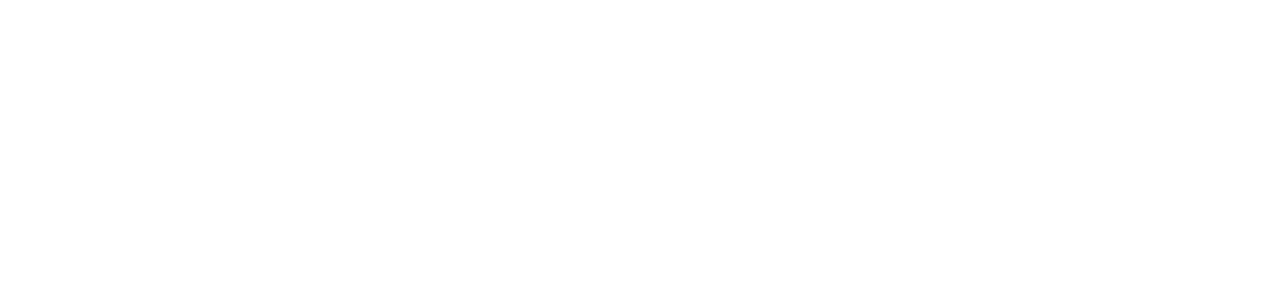
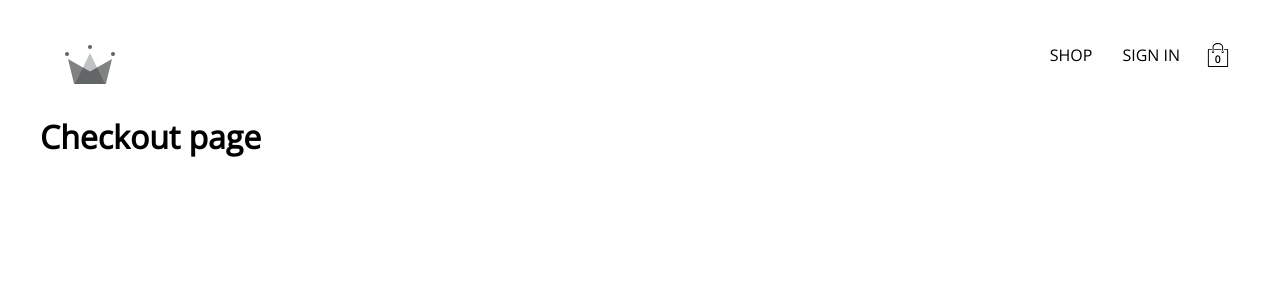
Before and after one commit to Elvedin123/e-design, a React (Create React App) app: page /checkout in a window 1280 px wide. Before the commit this address had no page. Shown: the top 300 px of the page. Built offline with nearby package versions, Linux system fonts and the light colour scheme; the HTML template or start-up script is replaced by a standard one.

Commit message:
working on checkout page

```diff
--- a/src/App.js
+++ b/src/App.js
@@ -2,6 +2,7 @@
 import Nav from "./routes/navbar/nav.component";
 import Shop from "./routes/shop/shop.component";
 import Authentication from "./routes/authentication/authentication.component";
+import Checkout from "./routes/checkout/checkout.component";
 import { Routes, Route } from "react-router-dom";
 
 
@@ -15,6 +16,7 @@
         <Route index element={<Home />} />
         <Route path='shop' element={<Shop />} />
         <Route path='auth' element={<Authentication />} />
+        <Route path='checkout' element={<Checkout />} />
       </Route>
 
     </Routes>
--- a/src/components/cart-dropdown/cart-dropdown.component.jsx
+++ b/src/components/cart-dropdown/cart-dropdown.component.jsx
@@ -3,16 +3,22 @@
 import CartItem from '../cart-item/cart-item.component'
 import { useContext } from 'react'
 import { CartContext } from '../../contexts/cart.context'
+import { useNavigate } from 'react-router-dom'
+
 const CartDropdown = () => {
 
   const { cartItems } = useContext(CartContext)
+  const navigate = useNavigate()
 
+  const goToCheckoutHandler = () => {
+    navigate('/checkout')
+  }
   return (
     <div className='cart-dropdown-container'>
       <div className='cart-items'>
         {cartItems.map(item => <CartItem key={item.id} cartItem={item} />)}
       </div>
-      <Button>CHECKOUT</Button>
+      <Button onClick={goToCheckoutHandler} >CHECKOUT</Button>
     </div>
   )
 }
--- /dev/null
+++ b/src/routes/checkout/checkout.component.jsx
@@ -0,0 +1,32 @@
+import './checkout.styles.scss'
+import { useContext } from 'react'
+import { CartContext } from '../../contexts/cart.context'
+
+
+const Checkout = () => {
+
+  const { cartItems, addItemToCart } = useContext(CartContext)
+
+  return (
+    <div>
+      <h1>Checkout page</h1>
+      <div>
+
+        {cartItems.map((cartItem) => {
+          const { id, name, quantity } = cartItem
+          const increment = () => addItemToCart(cartItem)
+          return <div key={id}>
+            <h2>{name}</h2>
+            <span>{quantity}</span>
+            <br />
+            <span>decrement</span>
+            <br />
+            <span onClick={increment}>increment</span>
+          </div>
+        })}
+      </div>
+    </div>
+  )
+}
+
+export default Checkout
```
Also changed, not shown: src/routes/checkout/checkout.styles.scss (added).
